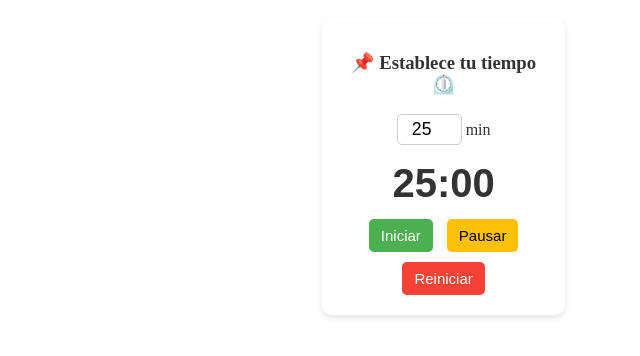
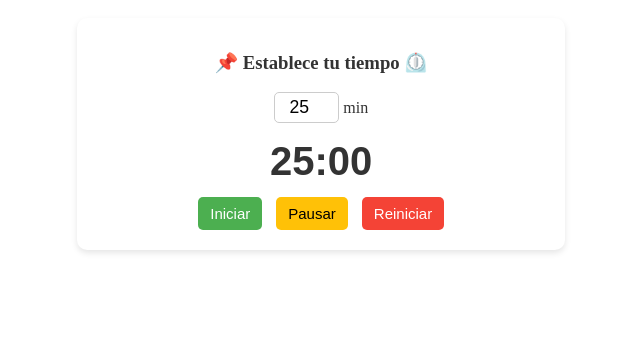
Before and after one commit to JoaquinCER/temporizador-Retool, a plain HTML site: page index.html in a window 1280 px wide. Shown: the whole page, without its empty margins (65-705 px from the left). Drawn offline with Linux system fonts and the light colour scheme.

Commit message:
Update index.html

```diff
--- a/index.html
+++ b/index.html
@@ -8,7 +8,7 @@
         /* 🔥 Contenedor principal */
         .timer-container {
             text-align: center;
-            max-width: 50%; /* 🔥 Ajustado según tu preferencia */
+            max-width: 100%; /* 🔥 Ajustado según tu preferencia */
             margin: auto;
             padding: 10px;
         }
@@ -109,7 +109,7 @@
         let timer;
         let timeLeft;
         let isRunning = false;
-        let audio = new Audio("https://www.soundjay.com/button/beep-07.wav");
+        let audio = new Audio("https://actions.google.com/sounds/v1/alarms/alarm_clock.ogg");
 
         function updateDisplay() {
             let minutes = Math.floor(timeLeft / 60);
```
